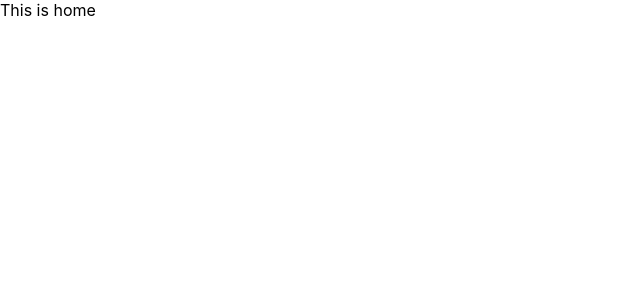
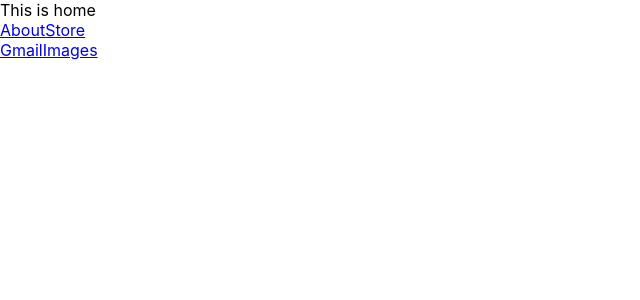
Before and after one commit to RafaS92/Master-Querry, a React (Create React App) app: page / in a window 1280 px wide. Shown: the top 300 px of the page, without its empty margins (0-640 px from the left). Built offline with nearby package versions, Linux system fonts and the light colour scheme.

Commit message:
basic structure header and react router working

```diff
--- a/package.json
+++ b/package.json
@@ -10,6 +10,7 @@
     "@testing-library/user-event": "^7.1.2",
     "react": "^16.13.1",
     "react-dom": "^16.13.1",
+    "react-router-dom": "^5.2.0",
     "react-scripts": "3.4.3"
   },
   "scripts": {
--- a/src/App.js
+++ b/src/App.js
@@ -1,11 +1,21 @@
 import React from "react";
 import "./App.css";
+import { BrowserRouter as Router, Switch, Route } from "react-router-dom";
 import Home from "./pages/Home";
 
 function App() {
   return (
     <div className="App">
-      <Home />
+      <Router>
+        <Switch>
+          <Route path="/search">
+            <h1>ete</h1>
+          </Route>
+          <Route path="/">
+            <Home />
+          </Route>
+        </Switch>
+      </Router>
     </div>
   );
 }
--- a/src/pages/Home.jsx
+++ b/src/pages/Home.jsx
@@ -1,14 +1,21 @@
 import React from "react";
 import "./Home.css";
+import { Link } from "react-router-dom";
 
 function Home() {
   return (
     <div>
       This is home
       <div className="home_header">
-        <div className="home_headerLeft"></div>
+        <div className="home_headerLeft">
+          <Link to="/about">About</Link>
+          <Link to="/store">Store</Link>
+        </div>
 
-        <div className="home_headerLRight"></div>
+        <div className="home_headerLRight">
+          <Link to="/gmail">Gmail</Link>
+          <Link to="/images">Images</Link>
+        </div>
       </div>
       <div className="home_body"></div>
     </div>
```
Also changed, not shown: 1 other file (tests, documents, lock files or other folders).
